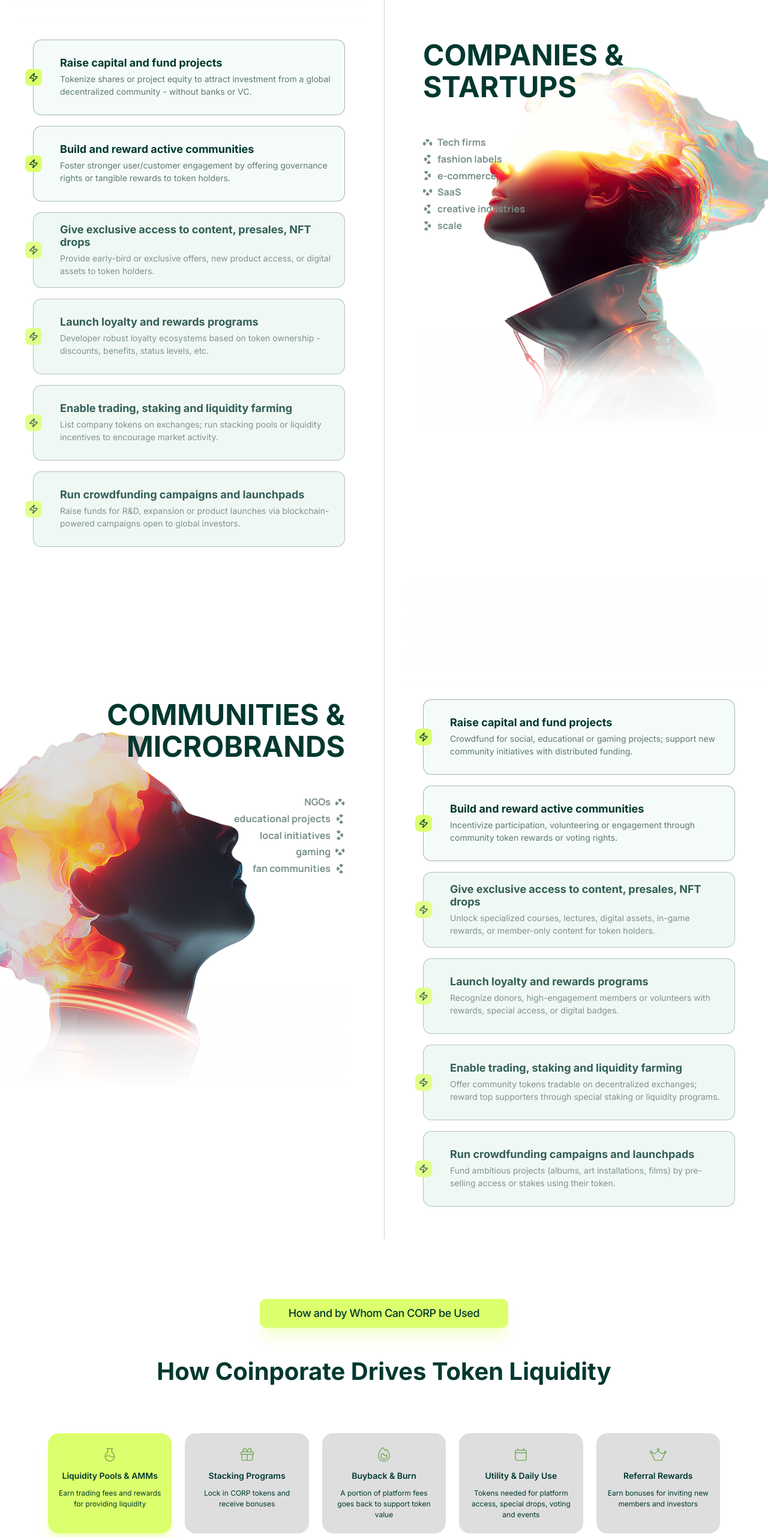
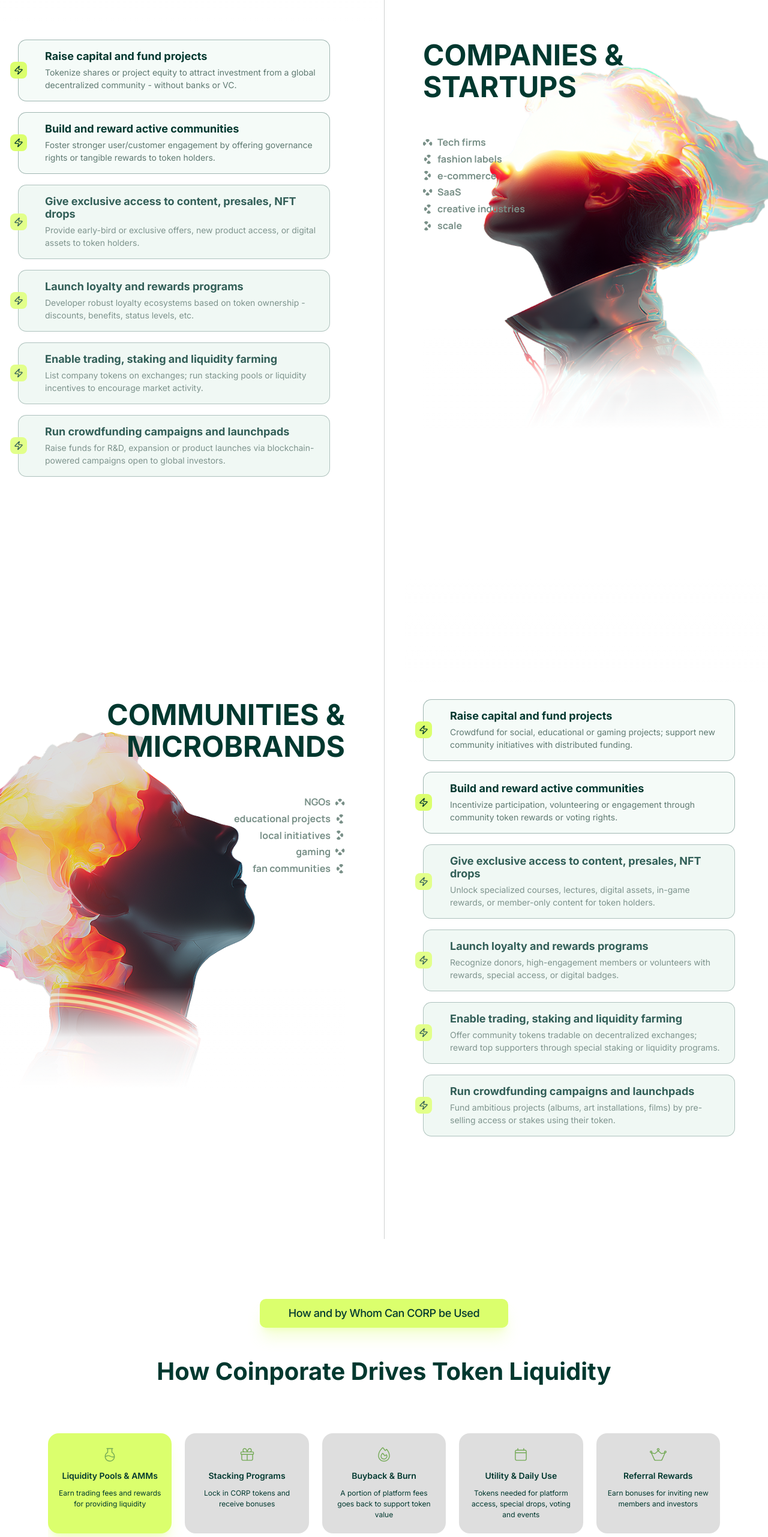
Before and after one commit to pwollemi/Coinporate, a React (Create React App) app: page / in a window 1280 px wide. Shown: the part 4052-6615 px from the top of the page at 60% size. Built offline with nearby package versions, Linux system fonts and the light colour scheme.

Commit message:
feat: team section

```diff
--- a/src/App.js
+++ b/src/App.js
@@ -89,6 +89,12 @@
     dragFree: true,
     containScroll: "trimSnaps",
     loop: false,
+  });
+  const [liquidityEmblaRef] = useEmblaCarousel({
+    dragFree: true,
+    containScroll: "trimSnaps",
+    loop: false,
+    align: "start",
   });
   const [partnersEmblaRef] = useEmblaCarousel({
     dragFree: false,
@@ -388,17 +394,23 @@
               pillClassName="section-header__pill--md"
               titleClassName="section-header__title--lg"
             />
-            <div className="liquidity__grid">
+            <div className="liquidity__carousel embla" ref={liquidityEmblaRef}>
+              <div className="liquidity__track embla__container">
                 {liquidityCards.map((card, index) => (
+                  <div
+                    key={card.title}
+                    className="liquidity__slide embla__slide"
+                  >
                     <LiquidityCard
-                  key={card.title}
                       icon={card.icon}
                       title={card.title}
                       text={card.text}
                       active={index === selectedLiquidityIndex}
                       onSelect={() => setSelectedLiquidityIndex(index)}
                     />
+                  </div>
                 ))}
+              </div>
             </div>
             <PrimaryButton className="btn--pill liquidity__cta" type="button">
               <span className="btn__label">
@@ -487,8 +499,8 @@
                 <div className="token-structure__note">
                   <div className="token-structure__note-content">
                     <span className="token-structure__note-text">
-                    <span className="coinporate-accent">COINPORATE</span> is not
-                    just a token.
+                      <span className="coinporate-accent">COINPORATE</span> is
+                      not just a token.
                     </span>
                   </div>
                   <span className="token-structure__note-text">
@@ -574,7 +586,8 @@
                 {roadmapNodes.map((node) => (
                   <div
                     key={node.id}
-                  className={`roadmap__node${node.status ? ` roadmap__node--${node.status}` : ""
+                    className={`roadmap__node${
+                      node.status ? ` roadmap__node--${node.status}` : ""
                     }`}
                     style={{ left: node.left }}
                   >
@@ -622,7 +635,8 @@
                   <button
                     key={`roadmap-dot-${index}`}
                     type="button"
-                  className={`roadmap__dot${index === selectedIndex ? " roadmap__dot--active" : ""
+                    className={`roadmap__dot${
+                      index === selectedIndex ? " roadmap__dot--active" : ""
                     }`}
                     onClick={() => onDotButtonClick(index)}
                     aria-label={`Roadmap page ${index + 1}`}
--- a/src/components/LiquidityCard.js
+++ b/src/components/LiquidityCard.js
@@ -14,6 +14,11 @@
       role="button"
       tabIndex={0}
       onClick={onSelect}
+      onPointerDown={(event) => {
+        if (event.pointerType === "touch") {
+          onSelect();
+        }
+      }}
       onKeyDown={handleKeyDown}
     >
       <img src={icon} alt="" className="liquidity-card__icon" />
--- a/src/styles.css
+++ b/src/styles.css
@@ -894,9 +894,8 @@
 }
 
 .use-case--reverse .use-case__cards {
-  justify-content: flex-end;
-  padding-left: 0;
-  padding-right: 30px;
+  justify-content: stretch;
+  padding-right: 0;
 }
 
 .use-case--reverse .use-case__image-img {
@@ -1069,7 +1068,6 @@
   align-items: center;
   position: relative;
   width: 520px;
-  height: 126px;
 }
 
 .use-case-card--dim {
@@ -1128,11 +1126,26 @@
   align-items: center;
 }
 
-.liquidity__grid {
-  display: grid;
-  grid-template-columns: repeat(5, minmax(0, 1fr));
+.liquidity__carousel {
+  width: 100%;
+  overflow: hidden;
+  padding-bottom: 6px;
+  cursor: grab;
+}
+
+.liquidity__carousel:active {
+  cursor: grabbing;
+}
+
+.liquidity__track {
+  display: flex;
   gap: 22px;
-  width: 100%;
+  align-items: stretch;
+}
+
+.liquidity__slide {
+  flex: 0 0 calc((100% - 88px) / 5);
+  display: flex;
 }
 
 .liquidity__cta {
@@ -1149,6 +1162,8 @@
   gap: 12px;
   text-align: center;
   cursor: pointer;
+  width: 100%;
+  height: 100%;
   transition:
     background 0.2s ease,
     box-shadow 0.2s ease;
@@ -1156,7 +1171,9 @@
 
 .liquidity-card--active,
 .liquidity-card:hover,
-.liquidity-card:focus-visible {
+.liquidity-card:focus-visible,
+.liquidity-card:active,
+.liquidity-card:focus {
   background: var(--accent);
   box-shadow: var(--shadow-accent);
 }
@@ -2018,7 +2035,7 @@
 }
 
 .faq {
-  padding: 80px 0;
+  padding: 80px 200px;
   background: var(--soft);
 }
 
@@ -2489,7 +2506,6 @@
   .token-intro__grid,
   .platform__split,
   .use-case,
-  .liquidity__grid,
   .distribution__scale,
   .invest__grid {
     grid-template-columns: 1fr;
@@ -2497,7 +2513,7 @@
   }
 
   .faq {
-    padding: 72px 0;
+    padding: 72px 0px;
   }
 
   .faq__item-toggle {
@@ -2634,8 +2650,12 @@
     max-width: 100%;
   }
 
-  .liquidity__grid {
+  .liquidity__track {
     gap: 16px;
+  }
+
+  .liquidity__slide {
+    flex: 0 0 70%;
   }
 
   .token-structure__list {
@@ -2959,6 +2979,10 @@
     padding: 0 18px;
   }
 
+  .liquidity__slide {
+    flex: 0 0 82%;
+  }
+
   .faq__inner {
     max-width: 100%;
   }
```
Also changed, not shown: src/components/RoadmapCard.js (+6 -5 lines), src/components/TokenMarker.js (line endings or trailing spaces), 1 other file (tests, documents, lock files or other folders). Lines whose indentation alone changed are shown as unchanged.
